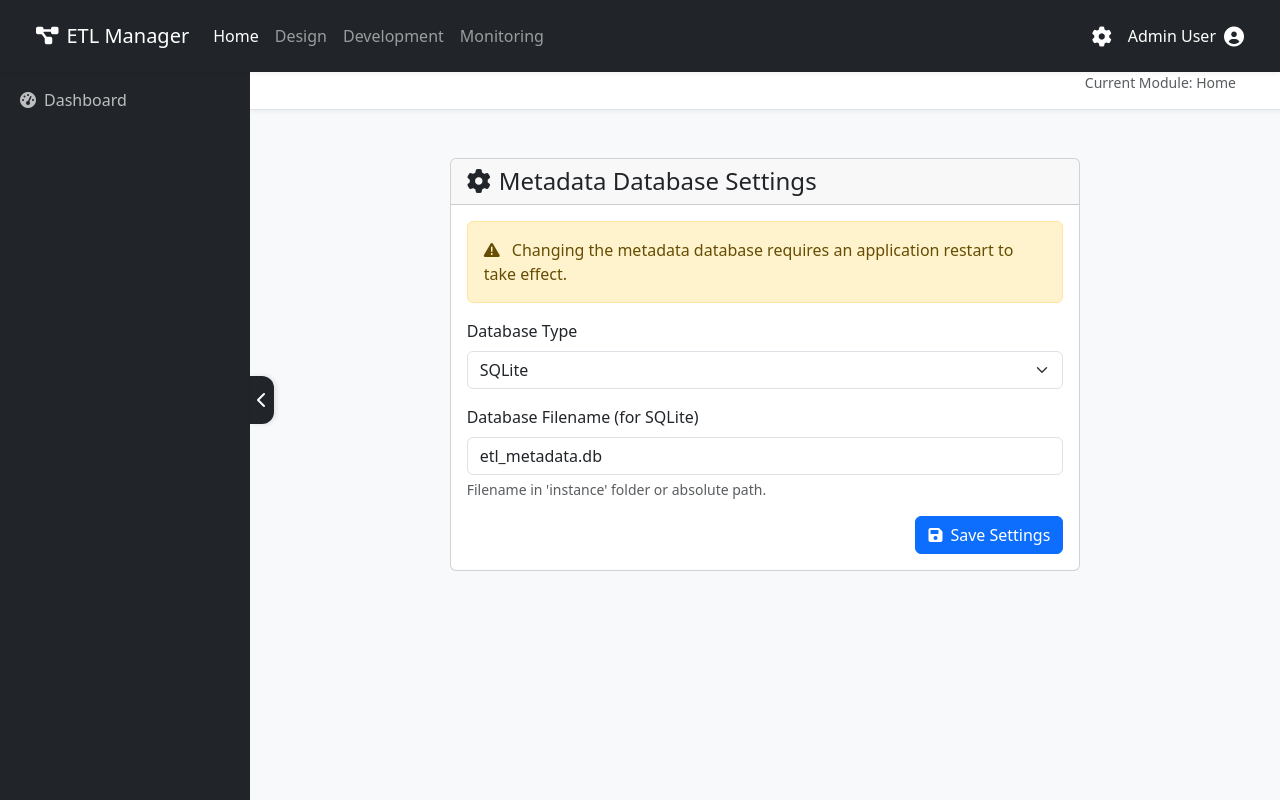
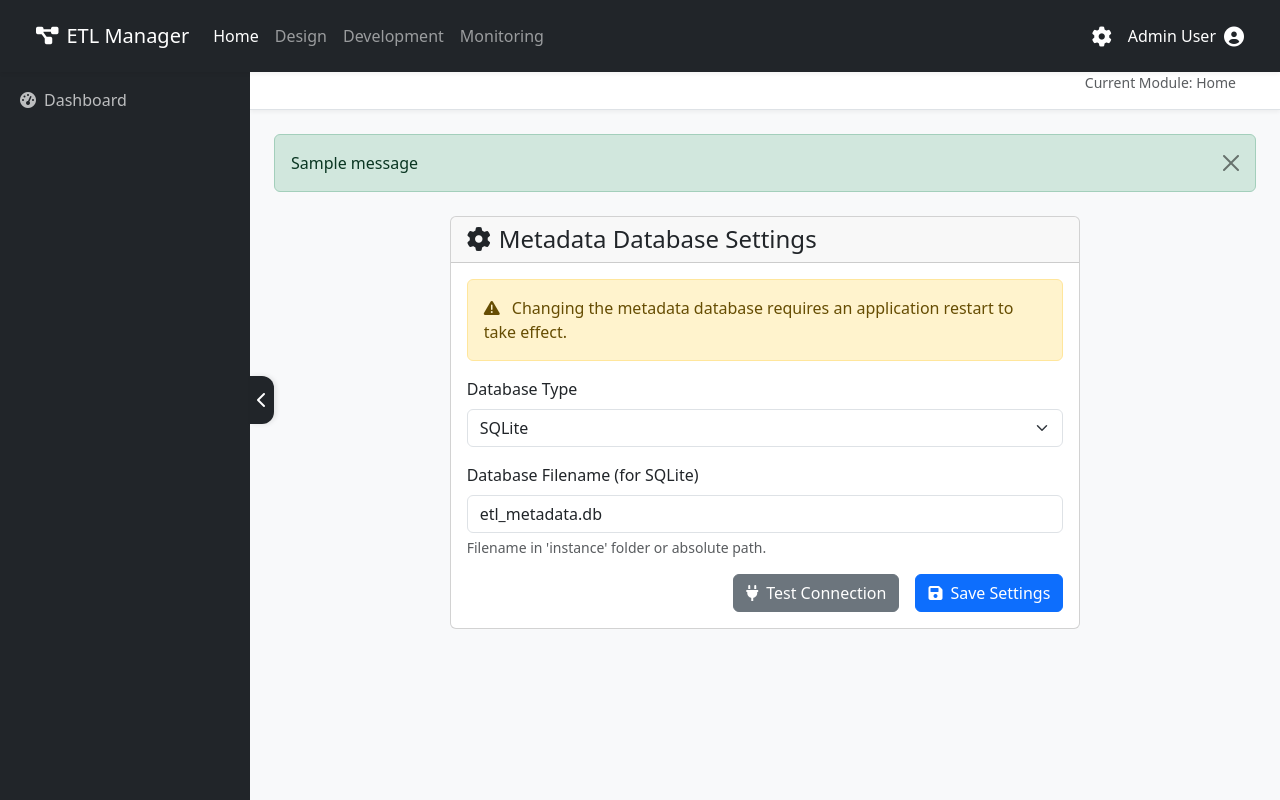
Before and after one commit to lucaryu/airflower, a Flask app: page /settings in a window 1280 px wide. Run offline with Flask 3, Linux system fonts and the light colour scheme; tables that the repository leaves empty hold one stand-in row (values such as "Sample post"); one stand-in notice (Sample message) is shown.

Commit message:
메타데이터 설정화면 변경

```diff
--- a/routes.py
+++ b/routes.py
@@ -1,5 +1,5 @@
 from app import app, db
-from flask import render_template, request, jsonify, redirect, url_for
+from flask import render_template, request, jsonify, redirect, url_for, flash
 from models import EtlMetadata, EtlMapping, EtlTemplate, EtlDagHistory
 
 from services.metadata_service import MetadataService
@@ -154,10 +154,34 @@ def settings():
             config_data['schema_db'] = request.form.get('schema_db_net')
 
         if ConfigManager.save_config(config_data):
-            # In a real app we might flash a message
-            pass
+            # Hot reload the DB connection
+            new_uri = ConfigManager.get_db_uri(config_data)
+            app.config['SQLALCHEMY_DATABASE_URI'] = new_uri
+
+            # Dispose of the old engine to force a new connection on next request
+            try:
+                db.engine.dispose()
+                print(f"DEBUG: Database connection reloaded to {new_uri}")
+            except Exception as e:
+                print(f"ERROR: Failed to dispose engine: {e}")
+
+            flash('Settings saved successfully!', 'success')
 
         return redirect(url_for('settings'))
 
     config = ConfigManager.load_config()
     return render_template('settings.html', config=config)
+
+@app.route('/settings/test', methods=['POST'])
+def test_settings_connection():
+    data = request.json
+    uri = ConfigManager.get_db_uri(data)
+
+    from sqlalchemy import create_engine, text
+    try:
+        engine = create_engine(uri)
+        with engine.connect() as conn:
+            conn.execute(text("SELECT 1"))
+        return jsonify({"success": True, "message": "Connection successful!"})
+    except Exception as e:
+        return jsonify({"success": False, "message": str(e)})
--- a/templates/base.html
+++ b/templates/base.html
@@ -199,7 +199,6 @@
         <div id="page-content-wrapper">
             <nav class="navbar navbar-expand-lg navbar-light bg-white border-bottom">
                 <div class="container-fluid">
-                    <!-- Old toggle button removed -->
                     <div class="ms-auto d-flex align-items-center">
                         <span class="text-muted small me-2">Current Module: {{ active_module|capitalize }}</span>
                     </div>
@@ -207,6 +206,17 @@
             </nav>
 
             <div class="container-fluid px-4 py-4">
+                {% with messages = get_flashed_messages(with_categories=true) %}
+                {% if messages %}
+                {% for category, message in messages %}
+                <div class="alert alert-{{ category }} alert-dismissible fade show" role="alert">
+                    {{ message }}
+                    <button type="button" class="btn-close" data-bs-dismiss="alert" aria-label="Close"></button>
+                </div>
+                {% endfor %}
+                {% endif %}
+                {% endwith %}
+
                 {% block content %}{% endblock %}
             </div>
         </div>
--- a/templates/settings.html
+++ b/templates/settings.html
@@ -70,6 +70,9 @@
                         </div>
 
                         <div class="d-grid gap-2 d-md-flex justify-content-md-end">
+                            <button type="button" class="btn btn-secondary me-md-2" onclick="testConnection()">
+                                <i class="fas fa-plug me-2"></i>Test Connection
+                            </button>
                             <button type="submit" class="btn btn-primary">
                                 <i class="fas fa-save me-2"></i>Save Settings
                             </button>
@@ -96,6 +99,51 @@
         }
     }
 
+    function testConnection() {
+        const dbType = document.getElementById('db_type').value;
+        const data = {
+            db_type: dbType,
+            host: document.getElementById('host').value,
+            port: document.getElementById('port').value,
+            username: document.getElementById('username').value,
+            password: document.getElementById('password').value,
+            schema_db_file: document.getElementById('schema_db_file').value,
+            schema_db_net: document.getElementById('schema_db_net').value,
+            // Map to what backend expects for schema_db based on type
+            schema_db: dbType === 'sqlite' ? document.getElementById('schema_db_file').value : document.getElementById('schema_db_net').value
+        };
+
+        // Show loading state
+        const btn = document.querySelector('button[onclick="testConnection()"]');
+        const originalText = btn.innerHTML;
+        btn.innerHTML = '<i class="fas fa-spinner fa-spin me-2"></i>Testing...';
+        btn.disabled = true;
+
+        fetch('/settings/test', {
+            method: 'POST',
+            headers: {
+                'Content-Type': 'application/json',
+            },
+            body: JSON.stringify(data),
+        })
+            .then(response => response.json())
+            .then(data => {
+                if (data.success) {
+                    alert('Connection Successful!');
+                } else {
+                    alert('Connection Failed: ' + data.message);
+                }
+            })
+            .catch((error) => {
+                console.error('Error:', error);
+                alert('An error occurred while testing the connection.');
+            })
+            .finally(() => {
+                btn.innerHTML = originalText;
+                btn.disabled = false;
+            });
+    }
+
     // Initial call
     toggleFields();
 </script>
```
Also changed, not shown: instance/etl_metadata.db, 1 other file.
